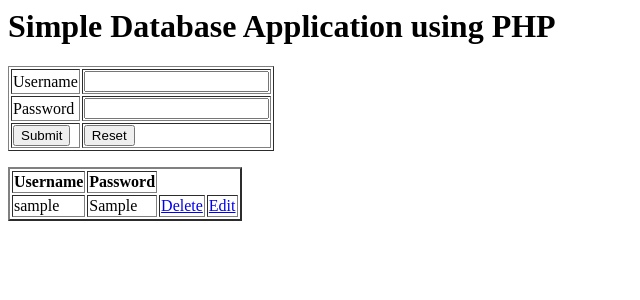
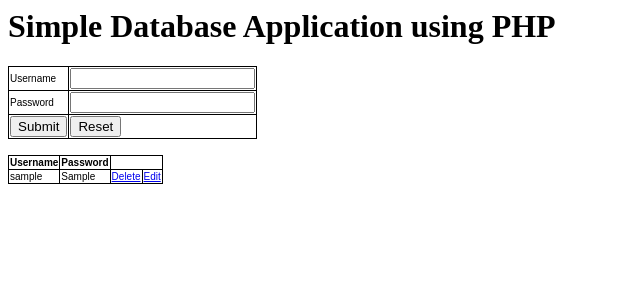
Before and after one commit to mikolin2000/dbapp, a PHP site: page /home.php?action=edit in a window 1280 px wide. Shown: the top 300 px of the page, without its empty margins (0-640 px from the left). Run offline with PHP 8.4, Linux system fonts and the light colour scheme; tables that the repository leaves empty or names only in its code hold one stand-in row (values such as "Sample post"); data that the repository does not hold is empty.

Commit message:
home updated

```diff
--- a/home.php
+++ b/home.php
@@ -1,4 +1,18 @@
 <html>
+<head>
+<style>
+table {
+    border-collapse: collapse;
+}
+
+table, td, th {
+    border: 1px solid black;
+    font-family: "Arial";
+    font-size: 10px;
+}
+</style>
+</head>
+
 <title>Simple Database Application using PHP</title>
 <h1>Simple Database Application using PHP</h1>
 <script type="text/javascript">
```
